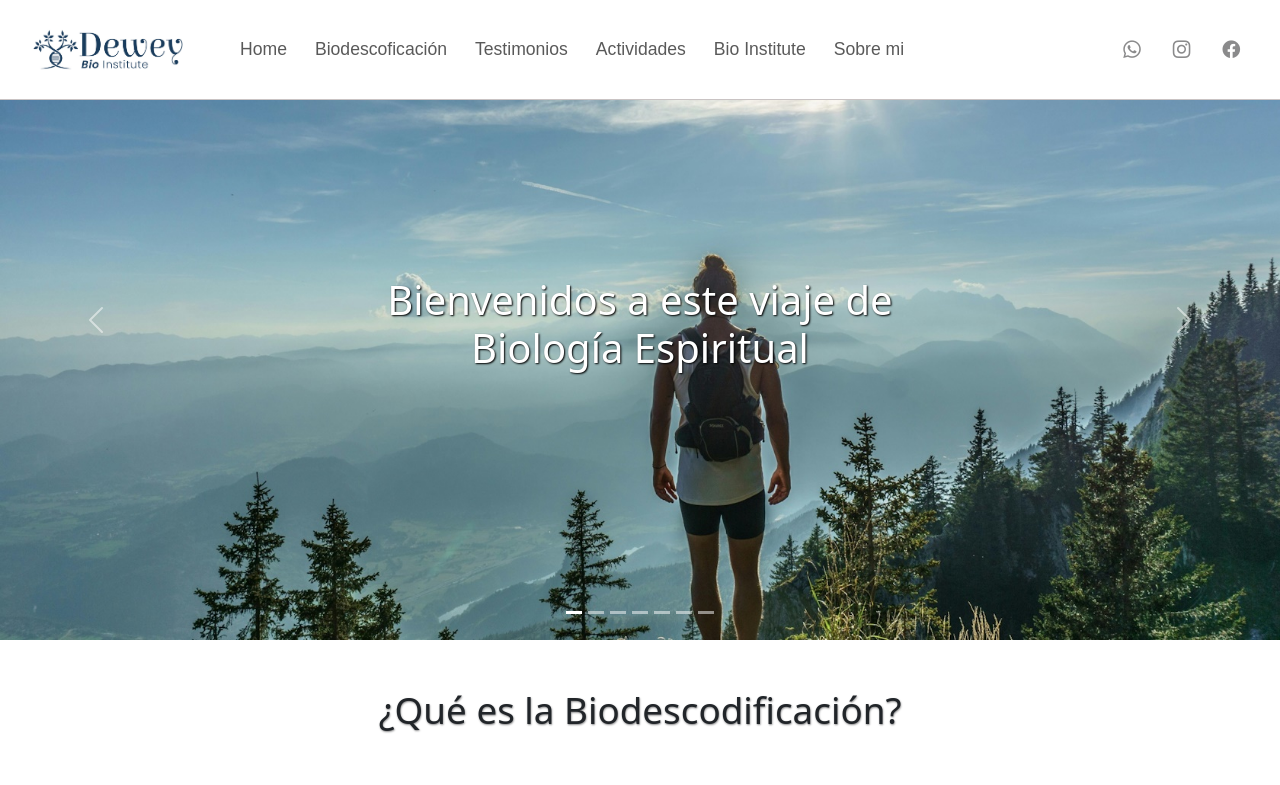
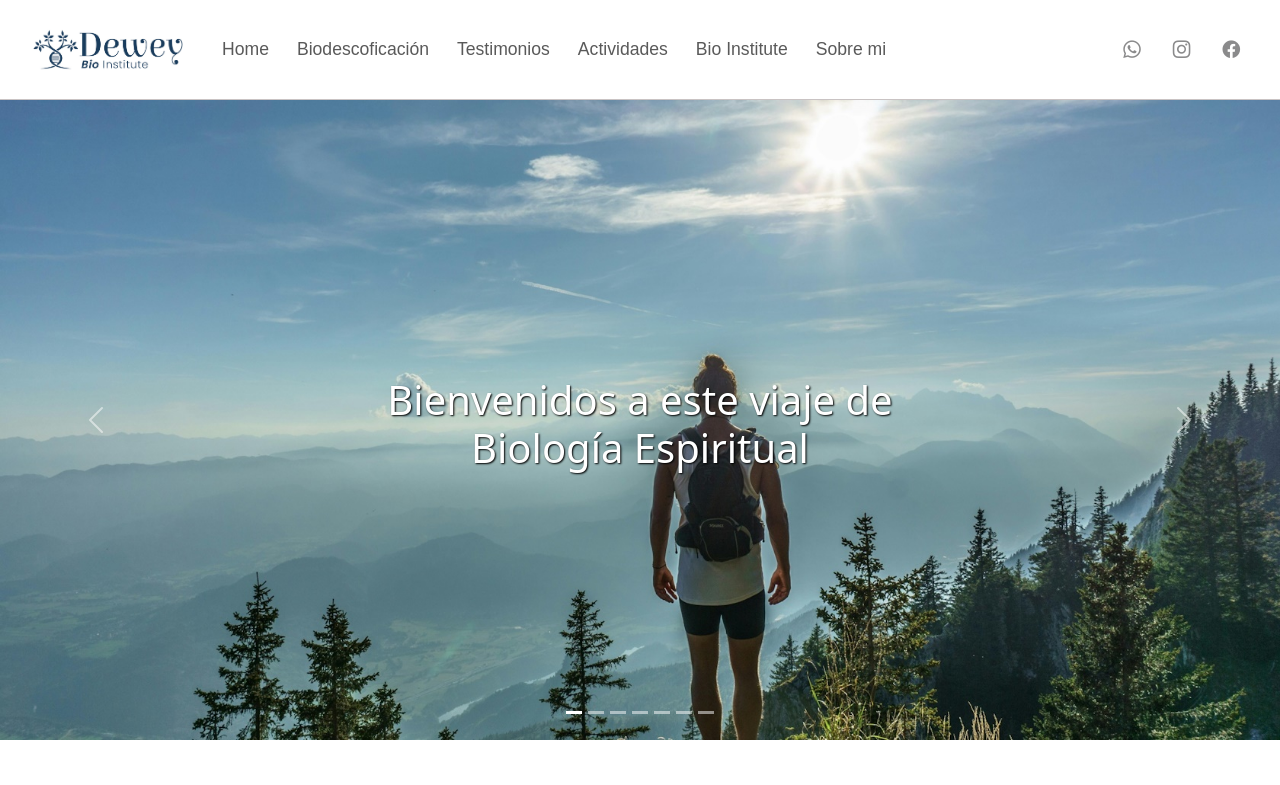
Before and after one commit to ezeBonani/Dewey-bio-institute, a plain HTML site: page index.html in a window 1280 px wide. Shown: the top 785 px of the page. Drawn offline with nearby package versions, Linux system fonts and the light colour scheme; a script that the page names is missing.

Commit message:
fix logo and carousel position

```diff
--- a/css/style.css
+++ b/css/style.css
@@ -13,8 +13,13 @@ html {
 }
 
 #header {
-  transition: all 0.4s ease;
+  transition: all 0.3s ease;
   border-bottom: 1px solid var(--separator);
+}
+
+.navbar-brand {
+  margin: 0;
+  width: 190px;
 }
 
 #link-whatsapp {
@@ -22,10 +27,12 @@ html {
   color: #fff;
 }
 
+#navbarNav {
+  max-width: 1300px;
+}
+
 .navbar {
   font-family: Arial, Helvetica, sans-serif;
-  top: 0;
-  left: 0;
   width: 100%;
   z-index: 2000;
 }
@@ -102,6 +109,10 @@ nav.bg-nav {
 
 #icon-social.bi.bi-whatsapp:hover {
   color: #0eb30b;
+}
+
+#carousel {
+  margin-top: 100px;
 }
 
 .carousel-control-prev-icon,
--- a/js/app.js
+++ b/js/app.js
@@ -19,7 +19,7 @@ window.addEventListener("scroll", () => {
       setTimeout(() => {
         logo.style.width =
           "12rem"; /* agrego timer para mejorar la visual al cambiar de tamaño */
-      }, 100);
+      }, 200);
     }
   } else {
     if (navbarToggler.ariaExpanded === "false") {
@@ -30,7 +30,7 @@ window.addEventListener("scroll", () => {
         setTimeout(() => {
           logo.style.width =
             "12rem"; /* agrego timer para mejorar la visual al cambiar de tamaño */
-        }, 150);
+        }, 200);
         header.style.height = "100px";
       }
     }
```
